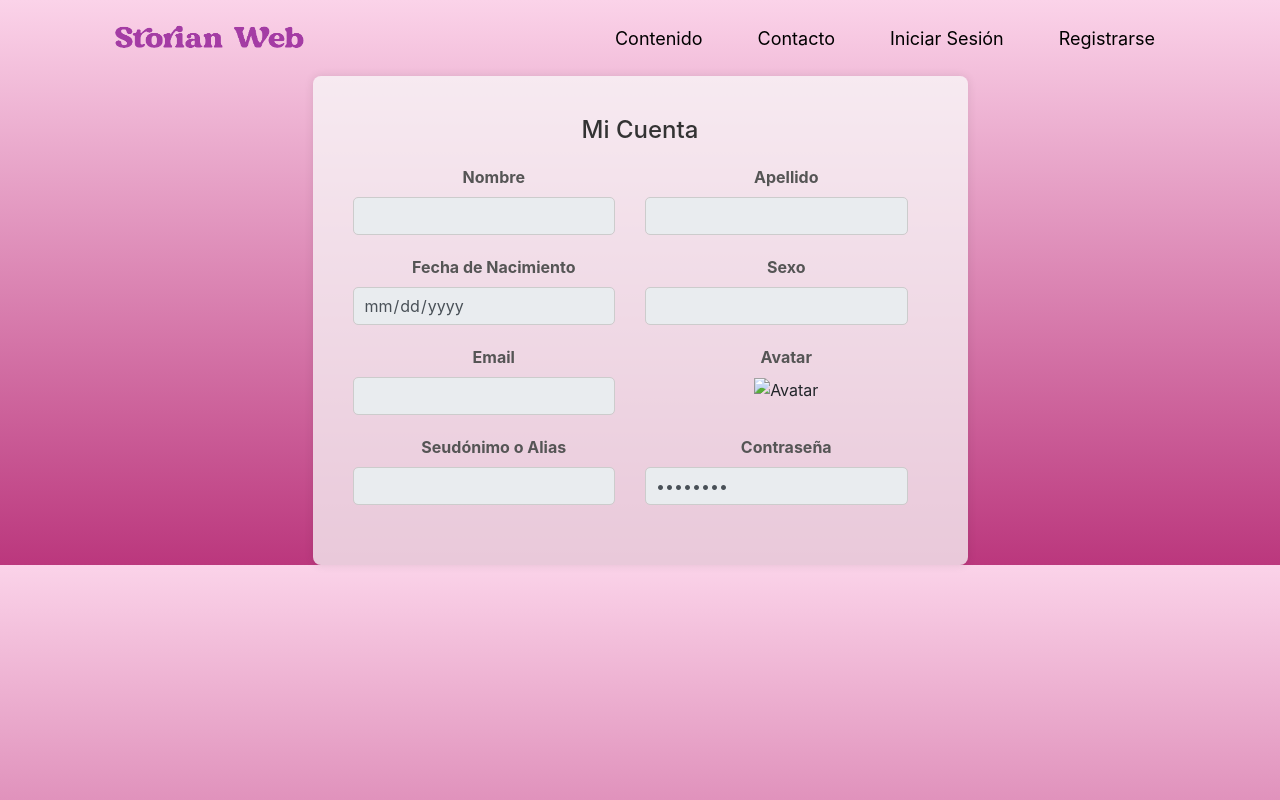
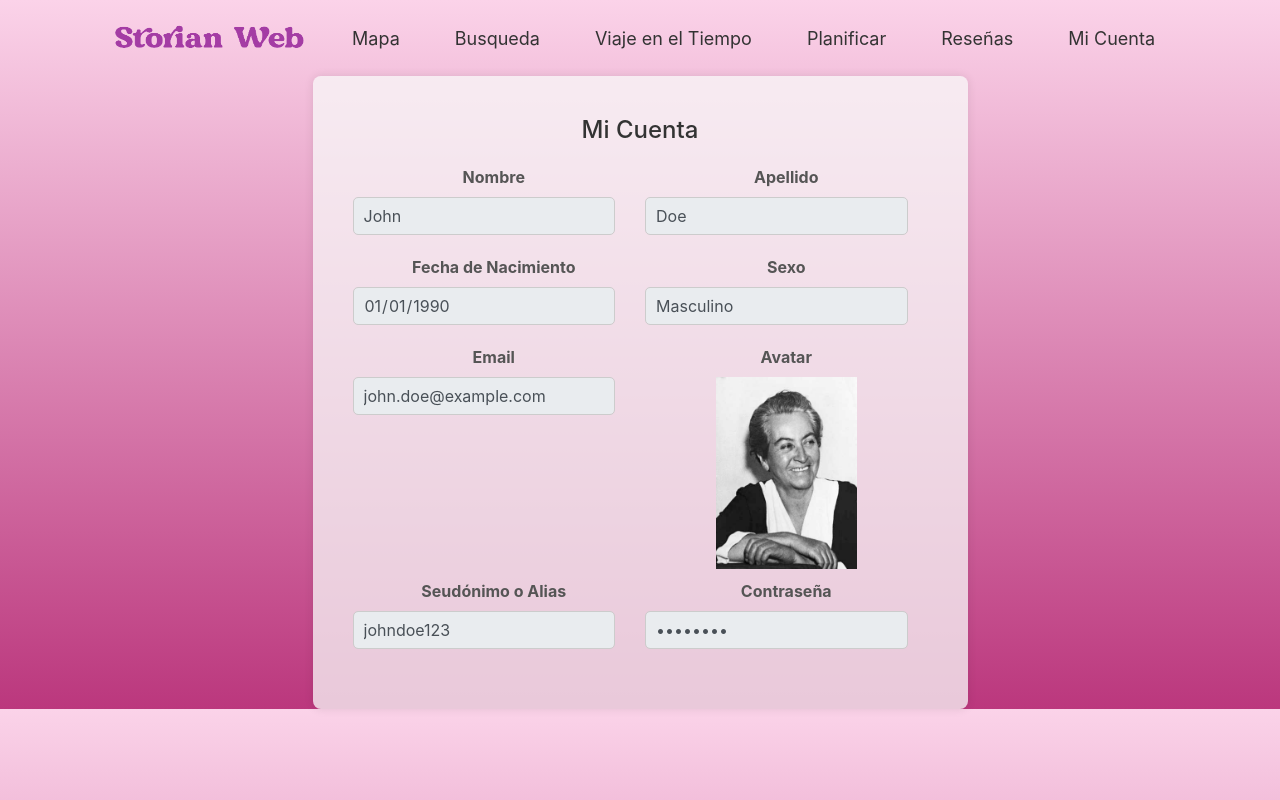
Before and after one commit to ArielitoUV/ProyectoStorianWeb, a Django app: page /micuenta/ in a window 1280 px wide. Run offline with Django 4.2, Linux system fonts and the light colour scheme.

Commit message:
ejemplo de mi cuenta

```diff
--- a/StorianWeb/core/templates/core/micuenta.html
+++ b/StorianWeb/core/templates/core/micuenta.html
@@ -1,4 +1,4 @@
-{% extends 'core/baseindex.html' %}
+{% extends 'core/base.html' %}
 {% load static %}
 {% block content %}
 <link rel="stylesheet" href="{% static 'css/styles-registro.css' %}">
@@ -8,31 +8,31 @@
         <div class="form-row">
             <div class="form-group col-md-6">
                 <label for="nombre">Nombre</label>
-                <input type="text" class="form-control" id="nombre" name="nombre" value="{% if user.is_authenticated %}{{ user.first_name }}{% endif %}" readonly>
+                <input type="text" class="form-control" id="nombre" name="nombre" value="{% if user.is_authenticated %}{{ user.first_name }}{% else %}John{% endif %}" readonly>
             </div>
             <div class="form-group col-md-6">
                 <label for="apellido">Apellido</label>
-                <input type="text" class="form-control" id="apellido" name="apellido" value="{% if user.is_authenticated %}{{ user.last_name }}{% endif %}" readonly>
+                <input type="text" class="form-control" id="apellido" name="apellido" value="{% if user.is_authenticated %}{{ user.last_name }}{% else %}Doe{% endif %}" readonly>
             </div>
             <div class="form-group col-md-6">
                 <label for="fechaNacimiento">Fecha de Nacimiento</label>
-                <input type="date" class="form-control" id="fechaNacimiento" name="fechaNacimiento" value="{% if user.is_authenticated %}{{ user.profile.fecha_nacimiento }}{% endif %}" readonly>
+                <input type="date" class="form-control" id="fechaNacimiento" name="fechaNacimiento" value="{% if user.is_authenticated %}{{ user.profile.fecha_nacimiento }}{% else %}1990-01-01{% endif %}" readonly>
             </div>
             <div class="form-group col-md-6">
                 <label for="sexo">Sexo</label>
-                <input type="text" class="form-control" id="sexo" name="sexo" value="{% if user.is_authenticated %}{{ user.profile.sexo }}{% endif %}" readonly>
+                <input type="text" class="form-control" id="sexo" name="sexo" value="{% if user.is_authenticated %}{{ user.profile.sexo }}{% else %}Masculino{% endif %}" readonly>
             </div>
             <div class="form-group col-md-6">
                 <label for="email">Email</label>
-                <input type="email" class="form-control" id="email" name="email" value="{% if user.is_authenticated %}{{ user.email }}{% endif %}" readonly>
+                <input type="email" class="form-control" id="email" name="email" value="{% if user.is_authenticated %}{{ user.email }}{% else %}john.doe@example.com{% endif %}" readonly>
             </div>
             <div class="form-group col-md-6">
                 <label for="avatar">Avatar</label>
-                <div><img src="{% if user.is_authenticated %}{{ user.profile.avatar.url }}{% endif %}" alt="Avatar" style="max-width: 100%;"></div>
+                <div><img src="{% if user.is_authenticated %}{{ user.profile.avatar.url }}{% else %}{% static 'assets/img/GabrielaMistral.jpg' %}{% endif %}" alt="Avatar" style="max-width: 50%;"></div>
             </div>
             <div class="form-group col-md-6">
                 <label for="seudonimo">Seudónimo o Alias</label>
-                <input type="text" class="form-control" id="seudonimo" name="seudonimo" value="{% if user.is_authenticated %}{{ user.profile.seudonimo }}{% endif %}" readonly>
+                <input type="text" class="form-control" id="seudonimo" name="seudonimo" value="{% if user.is_authenticated %}{{ user.profile.seudonimo }}{% else %}johndoe123{% endif %}" readonly>
             </div>
             <div class="form-group col-md-6">
                 <label for="contrasena">Contraseña</label>
```
